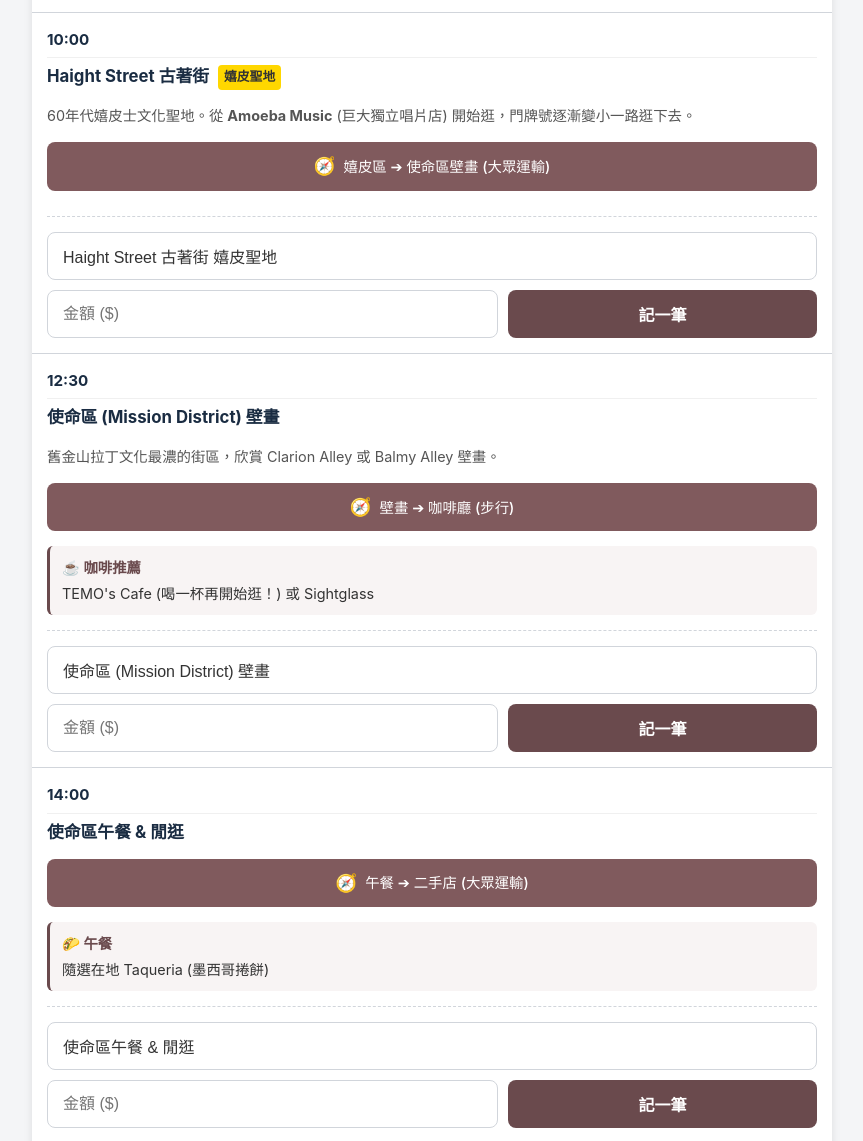
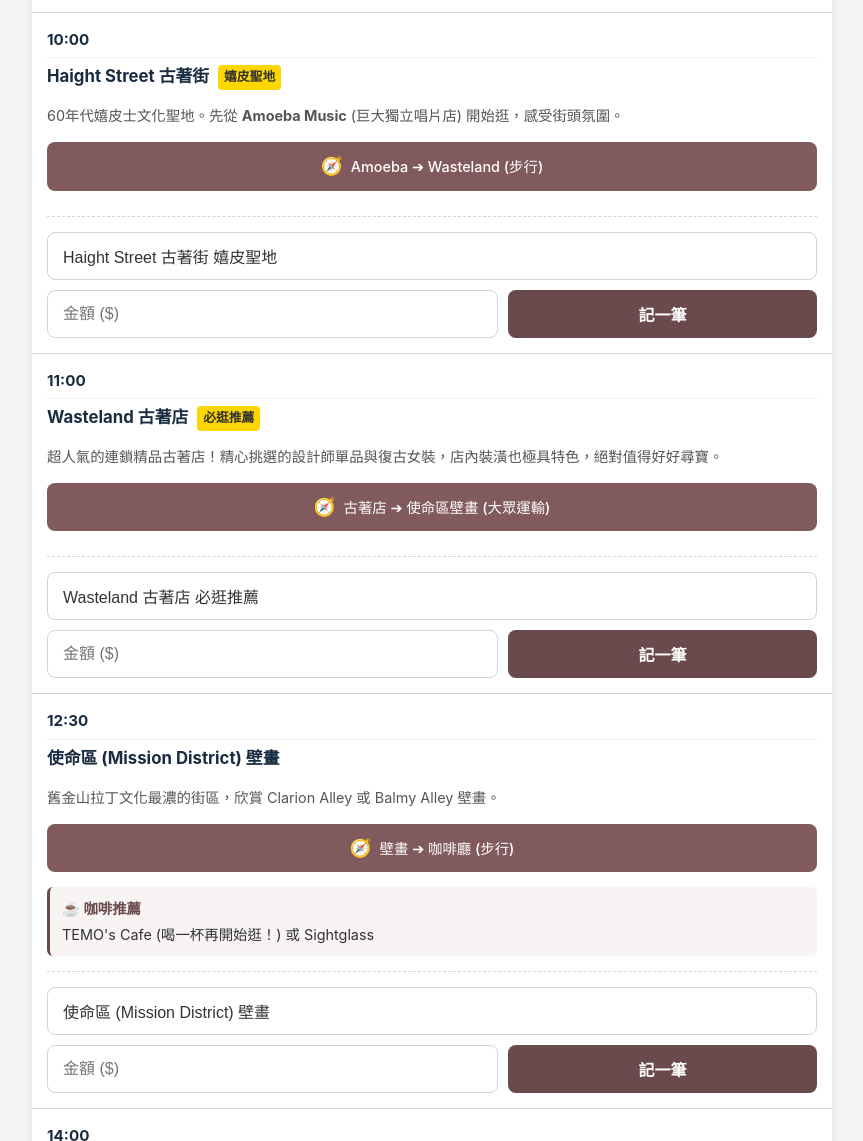
Before and after one commit to tomorrowesotrodia/SFO, a plain HTML site: page index.html in a window 1280 px wide. Shown: the part 9196-10337 px from the top of the page, without its empty margins (208-1071 px from the left). Drawn offline with Linux system fonts and the light colour scheme.

Commit message:
Add files via upload

```diff
--- a/index.html
+++ b/index.html
@@ -170,7 +170,6 @@
         <ul id="expense-list" class="expense-list"></ul>
     </div>
 
-    <!-- Day 1 remains unchanged -->
     <div class="day-card">
         <h2 class="day-header">
             <span>Day 1 (11/12 週四)</span>
@@ -221,7 +220,6 @@
         </ul>
     </div>
 
-    <!-- Day 2 remains unchanged from previous step -->
     <div class="day-card">
         <h2 class="day-header">
             <span>Day 2 (11/13 週五)</span>
@@ -285,7 +283,6 @@
         </ul>
     </div>
 
-    <!-- Day 3 updated: Dinner changed to Yoki Sushi -->
     <div class="day-card">
         <h2 class="day-header">
             <span>Day 3 (11/14 週六)</span>
@@ -365,11 +362,10 @@
         </ul>
     </div>
 
-    <!-- Day 4 remains unchanged from previous step -->
     <div class="day-card">
         <h2 class="day-header">
             <span>Day 4 (11/15 週日)</span>
-            <span>嬉皮區、使命區壁畫與山丘夕陽</span>
+            <span>嬉皮區、精品古著與使命區壁畫</span>
         </h2>
         <ul class="timeline">
             <li class="timeline-item">
@@ -383,8 +379,16 @@
                 <div class="time-col">10:00</div>
                 <div class="content-col">
                     <h3 class="location-title">Haight Street 古著街 <span class="highlight-tag">嬉皮聖地</span></h3>
-                    <p class="description-text">60年代嬉皮士文化聖地。從 <strong>Amoeba Music</strong> (巨大獨立唱片店) 開始逛，門牌號逐漸變小一路逛下去。</p>
-                    <a href="https://www.google.com/maps/dir/?api=1&origin=Amoeba+Music+San+Francisco&destination=Clarion+Alley&travelmode=transit" target="_blank" class="nav-btn"><span class="nav-icon">🧭</span> 嬉皮區 ➔ 使命區壁畫 (大眾運輸)</a>
+                    <p class="description-text">60年代嬉皮士文化聖地。先從 <strong>Amoeba Music</strong> (巨大獨立唱片店) 開始逛，感受街頭氛圍。</p>
+                    <a href="https://www.google.com/maps/dir/?api=1&origin=Amoeba+Music+San+Francisco&destination=Wasteland,+1660+Haight+St,+San+Francisco&travelmode=walking" target="_blank" class="nav-btn"><span class="nav-icon">🧭</span> Amoeba ➔ Wasteland (步行)</a>
+                </div>
+            </li>
+            <li class="timeline-item">
+                <div class="time-col">11:00</div>
+                <div class="content-col">
+                    <h3 class="location-title">Wasteland 古著店 <span class="highlight-tag">必逛推薦</span></h3>
+                    <p class="description-text">超人氣的連鎖精品古著店！精心挑選的設計師單品與復古女裝，店內裝潢也極具特色，絕對值得好好尋寶。</p>
+                    <a href="https://www.google.com/maps/dir/?api=1&origin=Wasteland,+1660+Haight+St,+San+Francisco&destination=Clarion+Alley&travelmode=transit" target="_blank" class="nav-btn"><span class="nav-icon">🧭</span> 古著店 ➔ 使命區壁畫 (大眾運輸)</a>
                 </div>
             </li>
             <li class="timeline-item">
@@ -400,7 +404,7 @@
                 <div class="time-col">14:00</div>
                 <div class="content-col">
                     <h3 class="location-title">使命區午餐 & 閒逛</h3>
-                     <a href="https://www.google.com/maps/dir/?api=1&origin=Mission+District,+San+Francisco&destination=Sui+Generis+Designer+Consignment&travelmode=transit" target="_blank" class="nav-btn"><span class="nav-icon">🧭</span> 午餐 ➔ 二手店 (大眾運輸)</a>
+                     <a href="https://www.google.com/maps/dir/?api=1&origin=Mission+District,+San+Francisco&destination=Sui+Generis+Designer+Consignment&travelmode=transit" target="_blank" class="nav-btn"><span class="nav-icon">🧭</span> 午餐 ➔ 託售中心 (大眾運輸)</a>
                      <div class="food-recommendation"><span class="food-title">🌮 午餐</span>隨選在地 Taqueria (墨西哥捲餅)</div>
                 </div>
             </li>
@@ -408,7 +412,7 @@
                 <div class="time-col">15:00</div>
                 <div class="content-col">
                     <h3 class="location-title">精品託售中心尋寶</h3>
-                    <a href="https://m.uber.com/ul/?action=setPickup&pickup=my_location&dropoff[formatted_address]=Twin%20Peaks" target="_blank" class="nav-btn"><span class="nav-icon">🚕</span> 二手店 ➔ 雙峰 (開啟 Uber)</a>
+                    <a href="https://m.uber.com/ul/?action=setPickup&pickup=my_location&dropoff[formatted_address]=Twin%20Peaks" target="_blank" class="nav-btn"><span class="nav-icon">🚕</span> 託售中心 ➔ 雙峰 (開啟 Uber)</a>
                 </div>
             </li>
             <li class="timeline-item">
@@ -429,7 +433,6 @@
         </ul>
     </div>
 
-    <!-- Day 5 remains unchanged -->
     <div class="day-card">
         <h2 class="day-header">
             <span>Day 5 (11/16 週一)</span>
```
